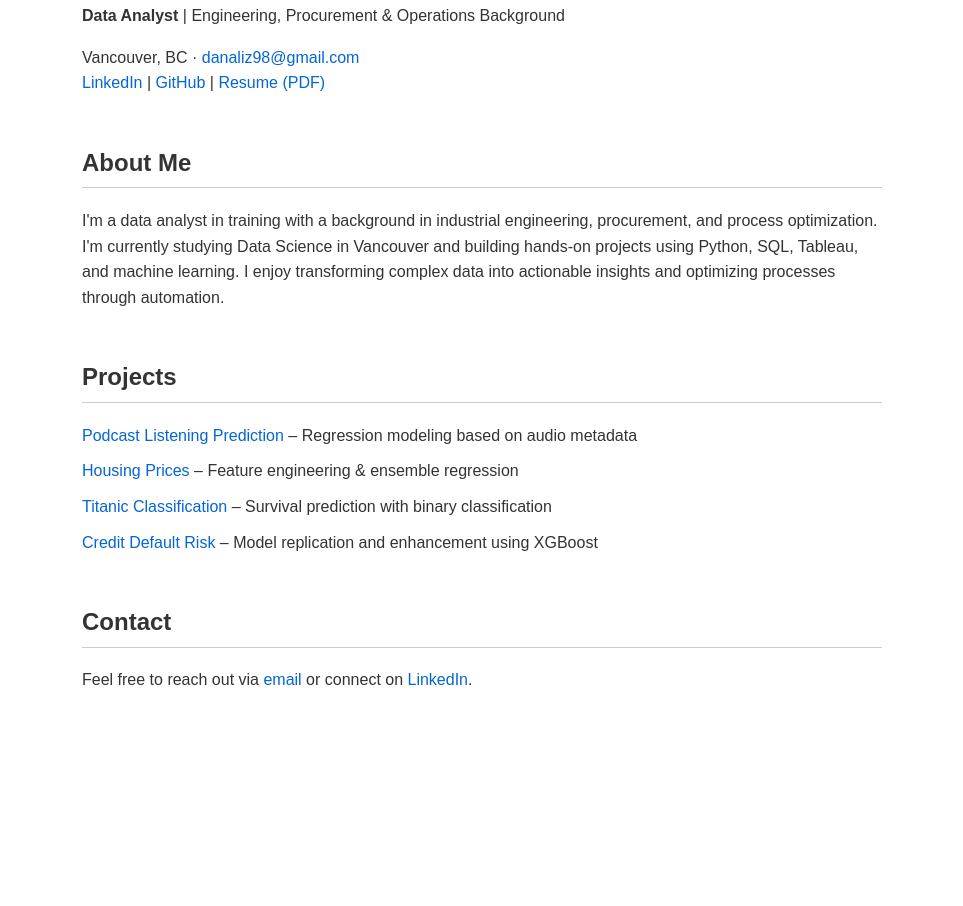
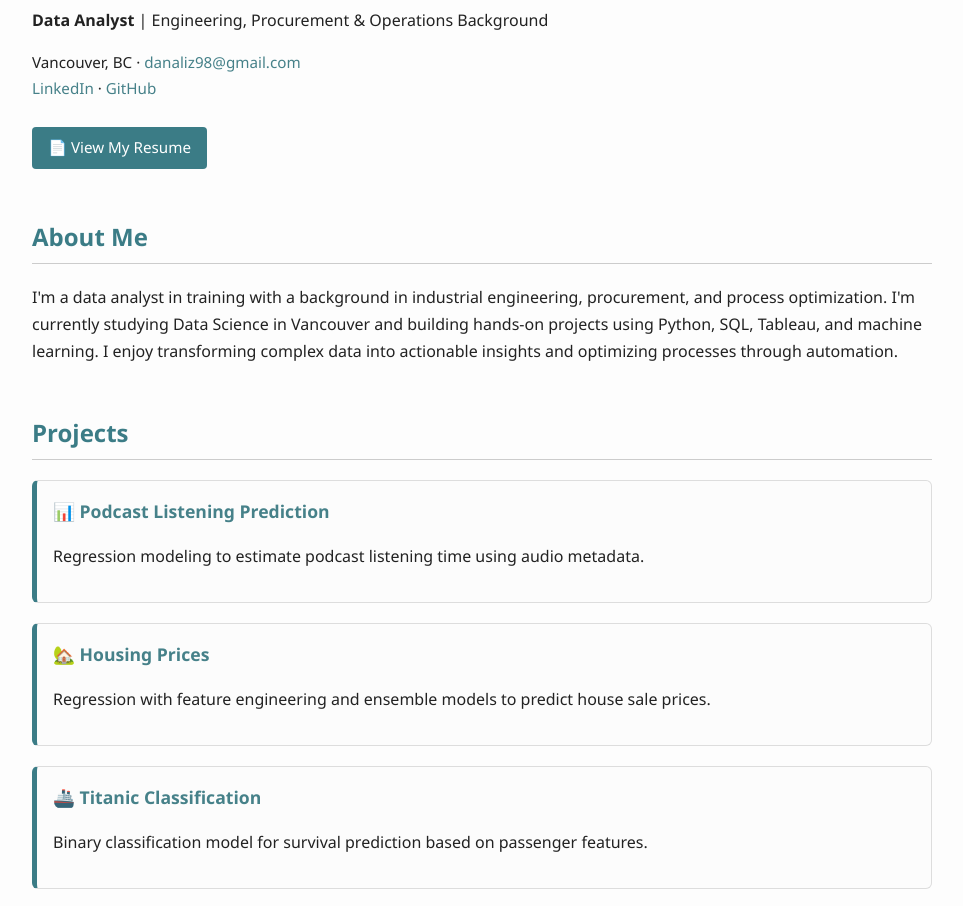
Before and after one commit to DanaNu1108/dananu1108.github.io, a plain HTML site: page index.html in a window 1280 px wide. Shown: the part 117-1023 px from the top of the page, without its empty margins (158-1121 px from the left). Before the commit the page ends 850 px from the top, so only its background shows below. Drawn offline with Linux system fonts and the light colour scheme.

Commit message:
Update index.html

```diff
--- a/index.html
+++ b/index.html
@@ -6,31 +6,27 @@
   <title>Dana Nuñez | Data Analyst</title>
   <style>
     body {
-      font-family: Arial, sans-serif;
-      max-width: 800px;
+      font-family: 'Segoe UI', Tahoma, Geneva, Verdana, sans-serif;
+      max-width: 900px;
       margin: 40px auto;
-      padding: 0 20px;
-      line-height: 1.6;
-      color: #333;
+      padding: 0 24px;
+      line-height: 1.7;
+      color: #222;
+      background-color: #fdfdfd;
     }
     h1 {
       font-size: 2.5em;
+      color: #2c5e63;
       margin-bottom: 0.2em;
     }
     h2 {
       border-bottom: 1px solid #ccc;
       padding-bottom: 5px;
       margin-top: 2em;
-    }
-    ul {
-      list-style: none;
-      padding-left: 0;
-    }
-    li {
-      margin-bottom: 10px;
+      color: #3b7c86;
     }
     a {
-      color: #0366d6;
+      color: #468189;
       text-decoration: none;
     }
     a:hover {
@@ -38,6 +34,47 @@
     }
     .contact {
       margin-top: 1em;
+      font-size: 0.95em;
+    }
+    .projects {
+      display: grid;
+      grid-template-columns: 1fr;
+      gap: 20px;
+      margin-top: 1em;
+    }
+    .project-card {
+      border: 1px solid #ddd;
+      border-left: 5px solid #3b7c86;
+      padding: 16px;
+      border-radius: 6px;
+      background-color: #fcfcfc;
+      transition: box-shadow 0.3s;
+    }
+    .project-card:hover {
+      box-shadow: 0 4px 12px rgba(0,0,0,0.05);
+    }
+    .project-title {
+      font-weight: bold;
+      font-size: 1.1em;
+      margin-bottom: 4px;
+    }
+    .icon {
+      font-style: normal;
+      color: #468189;
+      margin-right: 6px;
+    }
+    .resume-button {
+      display: inline-block;
+      margin-top: 10px;
+      padding: 8px 16px;
+      background-color: #3b7c86;
+      color: white;
+      border-radius: 4px;
+      text-decoration: none;
+      font-size: 0.95em;
+    }
+    .resume-button:hover {
+      background-color: #326b74;
     }
   </style>
 </head>
@@ -46,10 +83,11 @@
   <p><strong>Data Analyst</strong> | Engineering, Procurement & Operations Background</p>
   <p class="contact">
     Vancouver, BC · <a href="mailto:danaliz98@gmail.com">danaliz98@gmail.com</a><br />
-    <a href="https://www.linkedin.com/in/dananunez98">LinkedIn</a> |
-    <a href="https://github.com/DanaNu1108">GitHub</a> |
-    <a href="https://github.com/DanaNu1108/DanaNunez-Resume/blob/main/Dana_Nunez_Resume.pdf">Resume (PDF)</a>
+    <a href="https://www.linkedin.com/in/dananunez98">LinkedIn</a> ·
+    <a href="https://github.com/DanaNu1108">GitHub</a>
   </p>
+
+  <a class="resume-button" href="Dana_Nunez_Resume.pdf" target="_blank">📄 View My Resume</a>
 
   <h2>About Me</h2>
   <p>
@@ -59,12 +97,24 @@
   </p>
 
   <h2>Projects</h2>
-  <ul>
-    <li><a href="https://github.com/DanaNu1108/podcast-listening-prediction">Podcast Listening Prediction</a> – Regression modeling based on audio metadata</li>
-    <li><a href="https://github.com/DanaNu1108/housing-prices-regression">Housing Prices</a> – Feature engineering & ensemble regression</li>
-    <li><a href="https://github.com/DanaNu1108/titanic-survival-analysis">Titanic Classification</a> – Survival prediction with binary classification</li>
-    <li><a href="https://github.com/DanaNu1108/default-credit-score">Credit Default Risk</a> – Model replication and enhancement using XGBoost</li>
-  </ul>
+  <div class="projects">
+    <div class="project-card">
+      <div class="project-title">📊 <a href="https://github.com/DanaNu1108/podcast-listening-prediction">Podcast Listening Prediction</a></div>
+      <p>Regression modeling to estimate podcast listening time using audio metadata.</p>
+    </div>
+    <div class="project-card">
+      <div class="project-title">🏡 <a href="https://github.com/DanaNu1108/housing-prices-regression">Housing Prices</a></div>
+      <p>Regression with feature engineering and ensemble models to predict house sale prices.</p>
+    </div>
+    <div class="project-card">
+      <div class="project-title">🚢 <a href="https://github.com/DanaNu1108/titanic-survival-analysis">Titanic Classification</a></div>
+      <p>Binary classification model for survival prediction based on passenger features.</p>
+    </div>
+    <div class="project-card">
+      <div class="project-title">💳 <a href="https://github.com/DanaNu1108/default-credit-score">Credit Default Risk</a></div>
+      <p>Machine learning model replicating academic research to predict credit default.</p>
+    </div>
+  </div>
 
   <h2>Contact</h2>
   <p>
```
